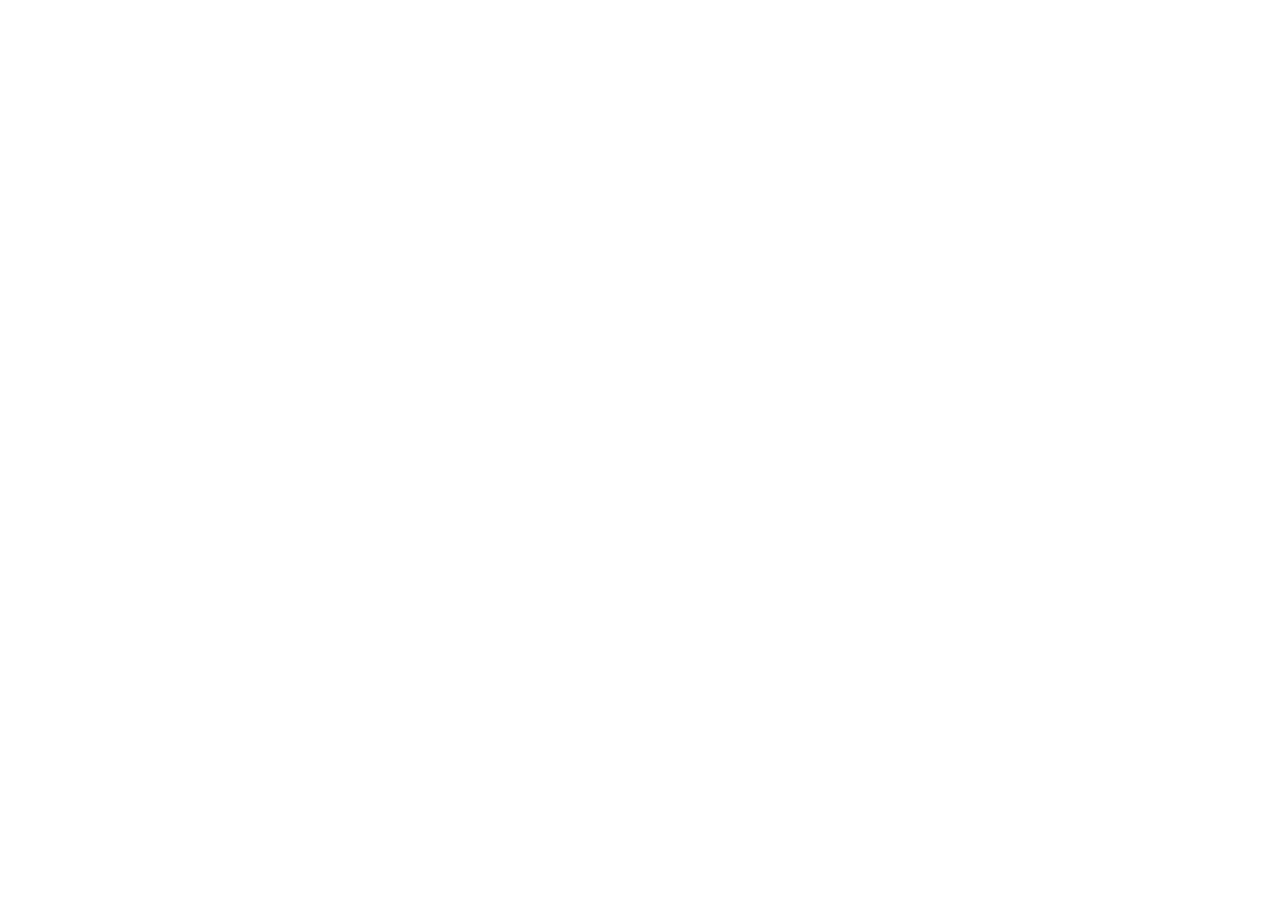
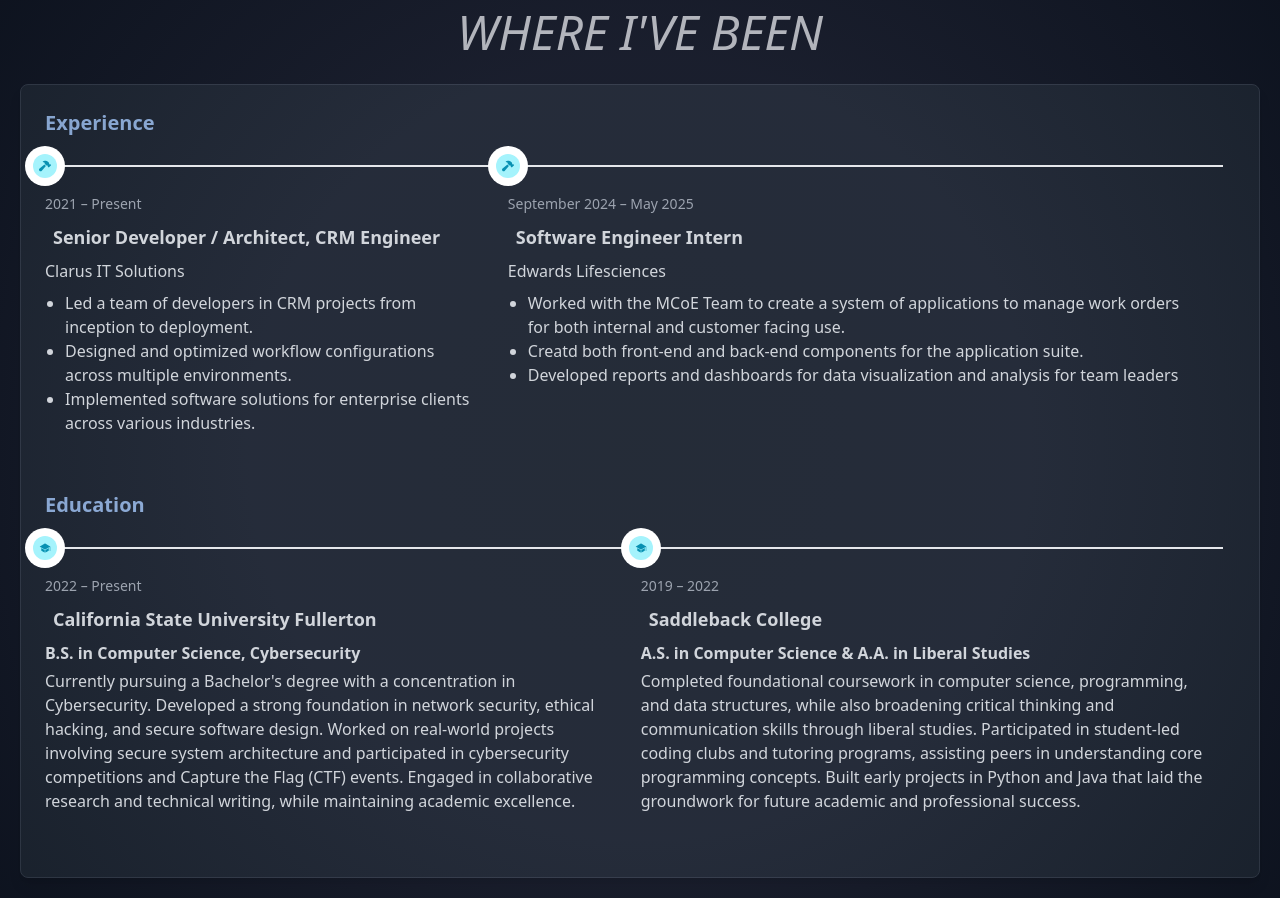
Before and after one commit to Fanaticaj/portfolio, a React (Vite) app in the folder portfolio/: page /Where in a window 1280 px wide. Before the commit this address had no page. Before the commit the page ends 800 px from the top, so only its background shows below. Built offline with nearby package versions, Linux system fonts and the light colour scheme.

Commit message:
added Where page

```diff
--- a/portfolio/src/App.tsx
+++ b/portfolio/src/App.tsx
@@ -2,6 +2,7 @@
 import Why from "./pages/Why";
 import Who from "./pages/Who";
 import What from "./pages/What";
+import Where from "./pages/Where";
 
 const App: React.FC = () => {
   return (
@@ -11,6 +12,7 @@
         <Route path="/" element={<Why />} />
         <Route path="/Who" element={<Who />} />
         <Route path="/What" element={<What/>}/>
+        <Route path="/Where" element={<Where />} />
       </Routes>
     </BrowserRouter>
     </>
--- a/portfolio/src/components/FooterNav.tsx
+++ b/portfolio/src/components/FooterNav.tsx
@@ -3,7 +3,7 @@
 import { Link, useLocation } from "react-router-dom";
 
 export function FooterNav() {
-  const location = useLocation(); // Get the current URL path
+  const location = useLocation();
 
   return (
     <Navbar fluid rounded className="bg-gray-800 text-white z-50">
--- a/portfolio/src/components/SlideShow.tsx
+++ b/portfolio/src/components/SlideShow.tsx
@@ -4,6 +4,7 @@
 import CarouselItem from "./CarouselItem";
 import Who from '../pages/Who';
 import What from '../pages/What';
+import Where from '../pages/Where';
 
 export function SlideShow() {
   return (
@@ -16,7 +17,7 @@
         <CarouselItem Comp={<What />} to="/what" />
         </div>
         <div className="overflow-y-auto max-h-[35rem]">
-          Slide 3
+        <CarouselItem Comp={<Where />} to="/where" />
         </div>
       </Carousel>
     </div>
--- a/portfolio/src/pages/What.tsx
+++ b/portfolio/src/pages/What.tsx
@@ -2,6 +2,8 @@
 import GradientBackground from "../components/GradientBackground";
 import FooterNav from "../components/FooterNav";
 import PageTitle from "../components/PageTitle";
+import ProjectsSection from "../components/ProjectsSection";
+
 
 const What = () => {
   return (
@@ -11,6 +13,7 @@
         <div className="w-full">
         <PageTitle title="What I've done" />
           <Card className="border border-gray-700 bg-gray-800 shadow-lg m-5">
+            <ProjectsSection />
           </Card>
         </div>
       </div>
--- /dev/null
+++ b/portfolio/src/pages/Where.tsx
@@ -0,0 +1,26 @@
+import GradientBackground from "../components/GradientBackground";
+import FooterNav from "../components/FooterNav";
+import { Card } from "flowbite-react";
+import PageTitle from "../components/PageTitle";
+import ExperienceSection from "../components/ExperienceSection";
+import EducationSection from "../components/EducationSection";
+
+const Where = () => {
+    return (
+      <div className="relative flex min-h-screen flex-col items-center overflow-y-auto bg-gray-900 text-white">
+        <GradientBackground />
+        <div className="container mx-auto flex flex-col items-center md:flex-row">
+          <div className="w-full">
+          <PageTitle title="Where I've Been" />
+            <Card className="border border-gray-700 bg-gray-800 shadow-lg m-5">
+              <ExperienceSection />
+              <EducationSection />
+            </Card>
+          </div>
+        </div>
+        {location.pathname === "/where" ? <FooterNav /> : null}
+      </div>
+    );
+  };
+
+  export default Where;
--- a/portfolio/src/pages/Who.tsx
+++ b/portfolio/src/pages/Who.tsx
@@ -1,9 +1,6 @@
 import { Card } from "flowbite-react";
 import GradientBackground from "../components/GradientBackground";
 import FooterNav from "../components/FooterNav";
-import ProjectsSection from "../components/ProjectsSection";
-import ExperienceSection from "../components/ExperienceSection";
-import EducationSection from "../components/EducationSection";
 import SkillsSection from "../components/SkillsSection";
 import Hero from "../components/Hero";
 import AboutSection from "../components/AboutSection";
@@ -19,10 +16,7 @@
           <Card className="border border-gray-700 bg-gray-800 shadow-lg m-5">
             <Hero />
             <AboutSection />
-            <ExperienceSection />
-            <EducationSection />
             <SkillsSection />
-            <ProjectsSection />
           </Card>
         </div>
       </div>
```
Also changed, not shown: portfolio/src/pages/where.ts (deleted).
